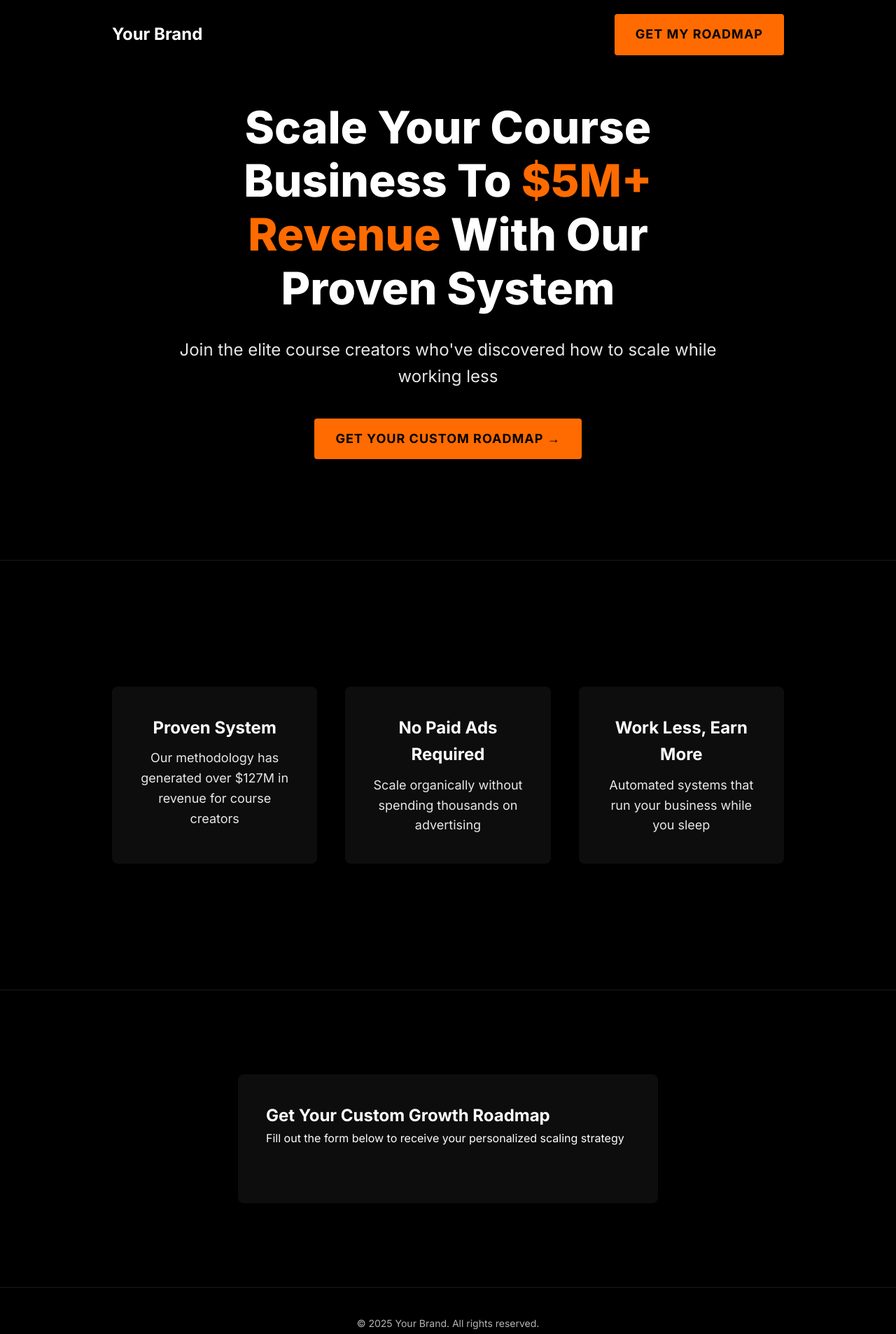
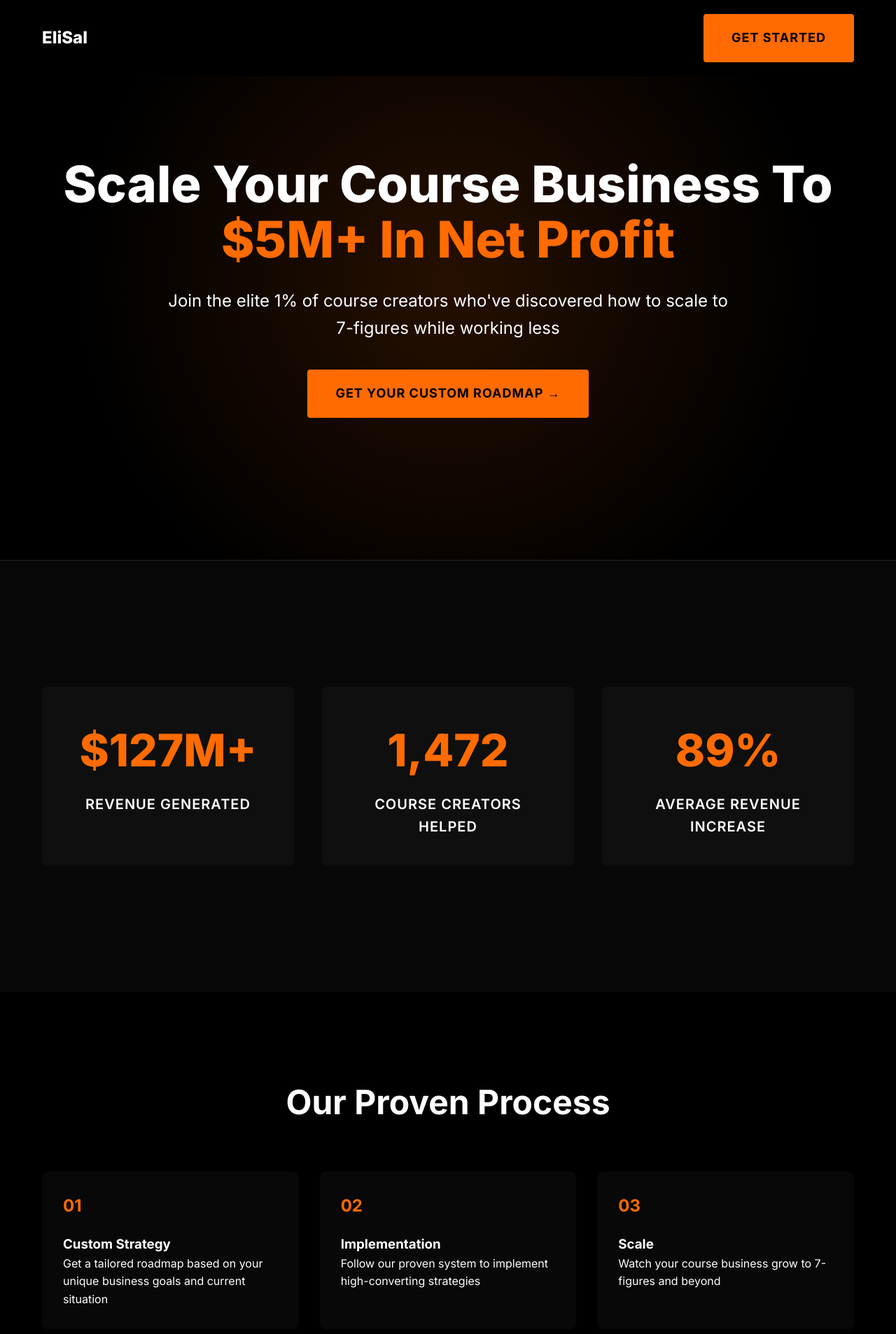
Before and after one commit to mcaliboso/EliSalWebsite_v2, a plain HTML site: page index.html in a window 1280 px wide. Shown: the top 1906 px of the page at 70% size. Drawn offline with nearby package versions, Linux system fonts and the light colour scheme; a script that the page names is missing.

Commit message:
Add files via upload

```diff
--- a/index.html
+++ b/index.html
@@ -3,12 +3,13 @@
 <head>
     <meta charset="UTF-8">
     <meta name="viewport" content="width=device-width, initial-scale=1.0">
-    <title>Scale Your Course Business | Expert Growth System</title>
+    <title>Scale Your Course Business | Elite Business Growth System</title>
     <!-- HubSpot tracking code -->
     <script type="text/javascript" id="hs-script-loader" async defer src="//js.hs-scripts.com/242100136.js"></script>
     <!-- HubSpot Forms -->
     <script charset="utf-8" type="text/javascript" src="//js.hsforms.net/forms/embed/v2.js"></script>
     <link href="https://fonts.googleapis.com/css2?family=Inter:wght@400;500;600;700;800;900&display=swap" rel="stylesheet">
+    <link rel="stylesheet" href="https://cdnjs.cloudflare.com/ajax/libs/aos/2.3.4/aos.css" />
     <style>
         * {
             margin: 0;
@@ -25,22 +26,24 @@
         }
 
         .container {
-            max-width: 1000px;
+            max-width: 1200px;
             margin: 0 auto;
             padding: 0 20px;
         }
 
+        /* Navigation */
         .nav {
-            background: #000;
-            padding: 20px 0;
             position: fixed;
             top: 0;
             left: 0;
-            width: 100%;
+            right: 0;
+            padding: 20px 0;
+            background: rgba(0,0,0,0.95);
             z-index: 1000;
+            backdrop-filter: blur(10px);
         }
 
-        .nav-container {
+        .nav .container {
             display: flex;
             justify-content: space-between;
             align-items: center;
@@ -48,14 +51,154 @@
 
         .logo {
             font-size: 24px;
+            font-weight: 800;
+            color: #fff;
+            text-decoration: none;
+        }
+
+        /* Hero Section */
+        .hero {
+            min-height: 100vh;
+            display: flex;
+            align-items: center;
+            justify-content: center;
+            text-align: center;
+            padding: 120px 0 100px;
+            position: relative;
+            overflow: hidden;
+        }
+
+        .hero::before {
+            content: '';
+            position: absolute;
+            top: 0;
+            left: 0;
+            right: 0;
+            bottom: 0;
+            background: radial-gradient(circle at center, rgba(255,107,0,0.15) 0%, rgba(0,0,0,0) 70%);
+        }
+
+        .hero h1 {
+            font-size: 72px;
+            line-height: 1.1;
+            margin-bottom: 30px;
+            font-weight: 800;
+        }
+
+        .hero .highlight {
+            color: #FF6B00;
+            position: relative;
+        }
+
+        .hero p {
+            font-size: 24px;
+            margin-bottom: 40px;
+            opacity: 0.9;
+            max-width: 800px;
+            margin-left: auto;
+            margin-right: auto;
+        }
+
+        /* Results Section */
+        .results {
+            padding: 120px 0;
+            text-align: center;
+            border-top: 1px solid rgba(255,255,255,0.1);
+            background: #080808;
+        }
+
+        .stat-grid {
+            display: grid;
+            grid-template-columns: repeat(3, 1fr);
+            gap: 40px;
+            margin: 60px 0;
+        }
+
+        .stat-card {
+            padding: 40px;
+            background: rgba(255,255,255,0.03);
+            border-radius: 8px;
+            transition: transform 0.3s ease;
+        }
+
+        .stat-card:hover {
+            transform: translateY(-5px);
+        }
+
+        .stat-number {
+            font-size: 64px;
+            font-weight: 800;
+            color: #FF6B00;
+            margin-bottom: 10px;
+        }
+
+        .stat-label {
+            font-size: 20px;
+            font-weight: 600;
+            text-transform: uppercase;
+            letter-spacing: 1px;
+        }
+
+        /* Process Section */
+        .process {
+            padding: 120px 0;
+            background: #000;
+        }
+
+        .process h2 {
+            font-size: 48px;
+            text-align: center;
+            margin-bottom: 60px;
+        }
+
+        .process-grid {
+            display: grid;
+            grid-template-columns: repeat(3, 1fr);
+            gap: 30px;
+        }
+
+        .process-card {
+            padding: 30px;
+            background: rgba(255,255,255,0.03);
+            border-radius: 8px;
+        }
+
+        .process-number {
+            font-size: 24px;
+            color: #FF6B00;
+            margin-bottom: 20px;
             font-weight: 700;
-            text-decoration: none;
-            color: #fff;
+        }
+
+        /* Form Section */
+        .contact {
+            padding: 120px 0;
+            background: #080808;
+            border-top: 1px solid rgba(255,255,255,0.1);
+        }
+
+        .form-wrapper {
+            max-width: 600px;
+            margin: 0 auto;
+            padding: 60px;
+            background: rgba(255,255,255,0.03);
+            border-radius: 12px;
+            box-shadow: 0 20px 40px rgba(0,0,0,0.2);
+        }
+
+        .form-header {
+            text-align: center;
+            margin-bottom: 40px;
+        }
+
+        .form-header h2 {
+            font-size: 36px;
+            margin-bottom: 20px;
         }
 
         .btn {
             display: inline-block;
-            padding: 15px 30px;
+            padding: 20px 40px;
             font-size: 18px;
             font-weight: 700;
             text-decoration: none;
@@ -66,6 +209,7 @@
             border: none;
             border-radius: 4px;
             transition: all 0.3s ease;
+            cursor: pointer;
         }
 
         .btn:hover {
@@ -73,88 +217,12 @@
             background: #ff8533;
         }
 
-        .hero {
-            min-height: 100vh;
-            display: flex;
-            align-items: center;
-            justify-content: center;
-            text-align: center;
-            padding: 100px 0;
-        }
-
-        .hero-content {
-            max-width: 800px;
-            margin: 0 auto;
-        }
-
-        .hero h1 {
-            font-size: 64px;
-            line-height: 1.2;
-            margin-bottom: 30px;
-            font-weight: 800;
-        }
-
-        .hero .highlight {
-            color: #FF6B00;
-        }
-
-        .hero p {
-            font-size: 24px;
-            margin-bottom: 40px;
-            opacity: 0.9;
-        }
-
-        .features {
-            padding: 120px 0;
-            text-align: center;
-            border-top: 1px solid rgba(255,255,255,0.1);
-        }
-
-        .features-grid {
-            display: grid;
-            grid-template-columns: repeat(3, 1fr);
-            gap: 40px;
-            margin: 60px 0;
-        }
-
-        .feature-card {
-            background: rgba(255,255,255,0.05);
-            padding: 40px;
-            border-radius: 8px;
-        }
-
-        .feature-card h3 {
-            font-size: 24px;
-            font-weight: 700;
-            margin-bottom: 10px;
-        }
-
-        .feature-card p {
-            font-size: 18px;
-            opacity: 0.9;
-        }
-
-        .form-section {
-            padding: 120px 0;
-            border-top: 1px solid rgba(255,255,255,0.1);
-        }
-
-        .form-container {
-            max-width: 600px;
-            margin: 0 auto;
-            padding: 40px;
-            background: rgba(255,255,255,0.05);
-            border-radius: 8px;
-        }
-
-        .hubspot-form-container {
-            margin-top: 40px;
-        }
-
+        /* Footer */
         footer {
             padding: 40px 0;
             text-align: center;
             border-top: 1px solid rgba(255,255,255,0.1);
+            background: #000;
         }
 
         footer p {
@@ -163,88 +231,130 @@
         }
 
         @media (max-width: 768px) {
+            .nav {
+                padding: 15px 0;
+            }
+
+            .hero {
+                padding: 100px 0 80px;
+            }
+
             .hero h1 {
                 font-size: 36px;
             }
 
             .hero p {
-                font-size: 20px;
+                font-size: 18px;
             }
 
-            .features-grid {
+            .stat-grid, .process-grid {
                 grid-template-columns: 1fr;
+            }
+
+            .form-wrapper {
+                padding: 30px;
             }
 
             .btn {
                 width: 100%;
-                padding: 20px;
+                padding: 15px;
             }
         }
     </style>
 </head>
 <body>
     <nav class="nav">
-        <div class="container nav-container">
-            <a href="#" class="logo">Your Brand</a>
-            <a href="#roadmap" class="btn">Get My Roadmap</a>
+        <div class="container">
+            <a href="#" class="logo">EliSal</a>
+            <a href="#form" class="btn">Get Started</a>
         </div>
     </nav>
 
     <section class="hero">
         <div class="container">
-            <div class="hero-content">
-                <h1>Scale Your Course Business To <span class="highlight">$5M+ Revenue</span> With Our Proven System</h1>
-                <p>Join the elite course creators who've discovered how to scale while working less</p>
-                <a href="#roadmap" class="btn">Get Your Custom Roadmap →</a>
-            </div>
+            <h1 data-aos="fade-up">Scale Your Course Business To <span class="highlight">$5M+ In Net Profit</span></h1>
+            <p data-aos="fade-up" data-aos-delay="100">Join the elite 1% of course creators who've discovered how to scale to 7-figures while working less</p>
+            <a href="#form" class="btn" data-aos="fade-up" data-aos-delay="200">Get Your Custom Roadmap →</a>
         </div>
     </section>
 
-    <section class="features">
+    <section class="results">
         <div class="container">
-            <div class="features-grid">
-                <div class="feature-card">
-                    <h3>Proven System</h3>
-                    <p>Our methodology has generated over $127M in revenue for course creators</p>
+            <div class="stat-grid">
+                <div class="stat-card" data-aos="fade-up">
+                    <div class="stat-number">$127M+</div>
+                    <div class="stat-label">Revenue Generated</div>
                 </div>
-                <div class="feature-card">
-                    <h3>No Paid Ads Required</h3>
-                    <p>Scale organically without spending thousands on advertising</p>
+                <div class="stat-card" data-aos="fade-up" data-aos-delay="100">
+                    <div class="stat-number">1,472</div>
+                    <div class="stat-label">Course Creators Helped</div>
                 </div>
-                <div class="feature-card">
-                    <h3>Work Less, Earn More</h3>
-                    <p>Automated systems that run your business while you sleep</p>
+                <div class="stat-card" data-aos="fade-up" data-aos-delay="200">
+                    <div class="stat-number">89%</div>
+                    <div class="stat-label">Average Revenue Increase</div>
                 </div>
             </div>
         </div>
     </section>
 
-    <section id="roadmap" class="form-section">
+    <section class="process">
         <div class="container">
-            <div class="form-container">
-                <h2>Get Your Custom Growth Roadmap</h2>
-                <p>Fill out the form below to receive your personalized scaling strategy</p>
-                <div class="hubspot-form-container">
-                    <script>
-                        window.onload = function() {
-                            hbspt.forms.create({
-                                region: "na1",
-                                portalId: "242100136",
-                                formId: "YOUR-FORM-ID-HERE",
-                                target: ".hubspot-form-container",
-                                css: ""
-                            });
-                        }
-                    </script>
+            <h2 data-aos="fade-up">Our Proven Process</h2>
+            <div class="process-grid">
+                <div class="process-card" data-aos="fade-up">
+                    <div class="process-number">01</div>
+                    <h3>Custom Strategy</h3>
+                    <p>Get a tailored roadmap based on your unique business goals and current situation</p>
                 </div>
+                <div class="process-card" data-aos="fade-up" data-aos-delay="100">
+                    <div class="process-number">02</div>
+                    <h3>Implementation</h3>
+                    <p>Follow our proven system to implement high-converting strategies</p>
+                </div>
+                <div class="process-card" data-aos="fade-up" data-aos-delay="200">
+                    <div class="process-number">03</div>
+                    <h3>Scale</h3>
+                    <p>Watch your course business grow to 7-figures and beyond</p>
+                </div>
+            </div>
+        </div>
+    </section>
+
+    <section class="contact" id="form">
+        <div class="container">
+            <div class="form-wrapper" data-aos="fade-up">
+                <div class="form-header">
+                    <h2>Get Your Custom Growth Roadmap</h2>
+                    <p>Fill out the form below to get your personalized strategy</p>
+                </div>
+                <div id="hubspot-form"></div>
             </div>
         </div>
     </section>
 
     <footer>
         <div class="container">
-            <p>&copy; 2025 Your Brand. All rights reserved.</p>
+            <p>&copy; 2025 EliSal. All rights reserved.</p>
         </div>
     </footer>
+
+    <script src="https://cdnjs.cloudflare.com/ajax/libs/aos/2.3.4/aos.js"></script>
+    <script>
+        AOS.init({
+            duration: 800,
+            once: true
+        });
+
+        // HubSpot Form Embed
+        window.onload = function() {
+            hbspt.forms.create({
+                region: "na1",
+                portalId: "242100136",
+                formId: "4b97fdab-8963-4774-8f3e-90397326b3fb",
+                target: "#hubspot-form",
+                css: ""
+            });
+        }
+    </script>
 </body>
 </html>
```
